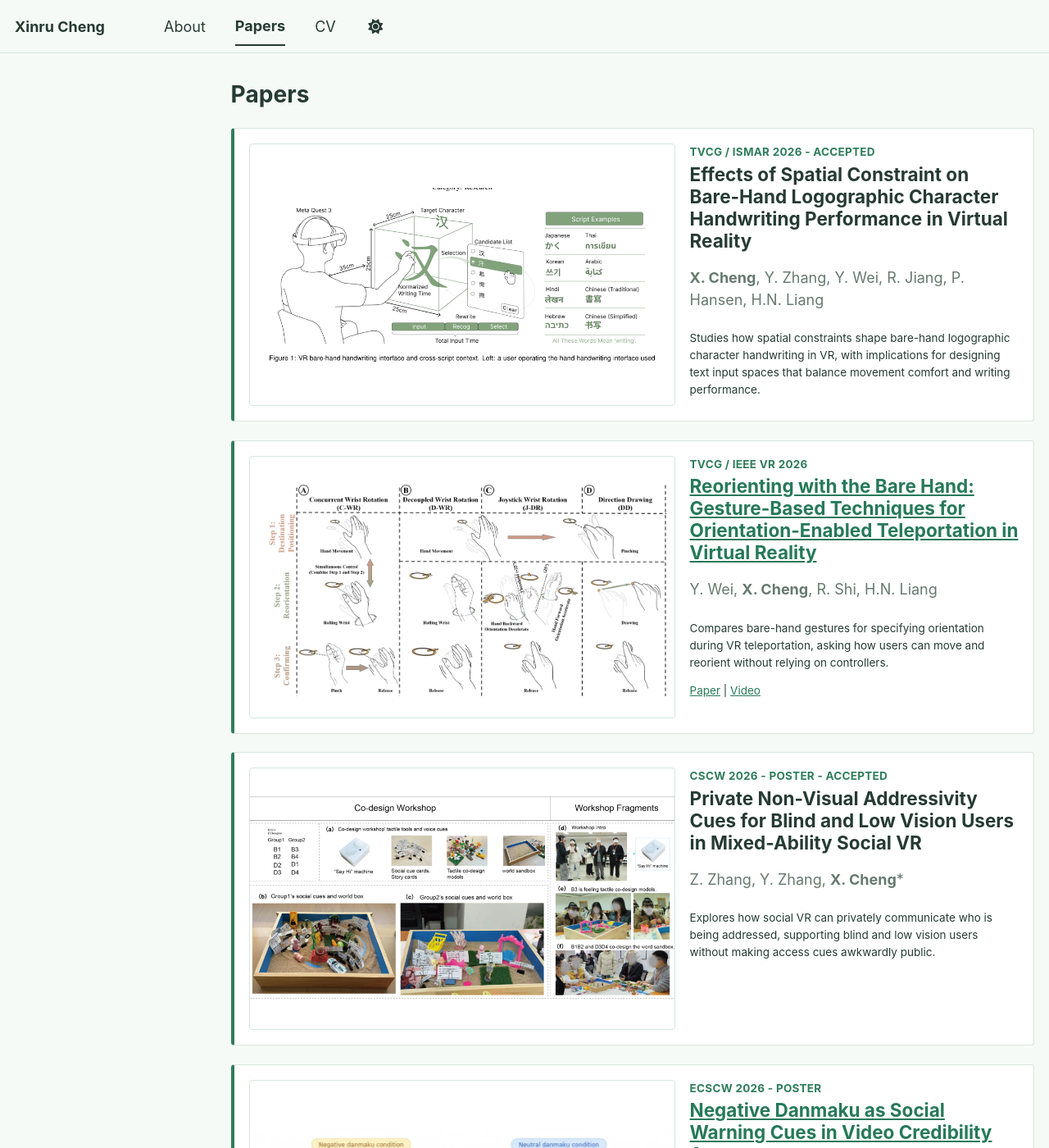
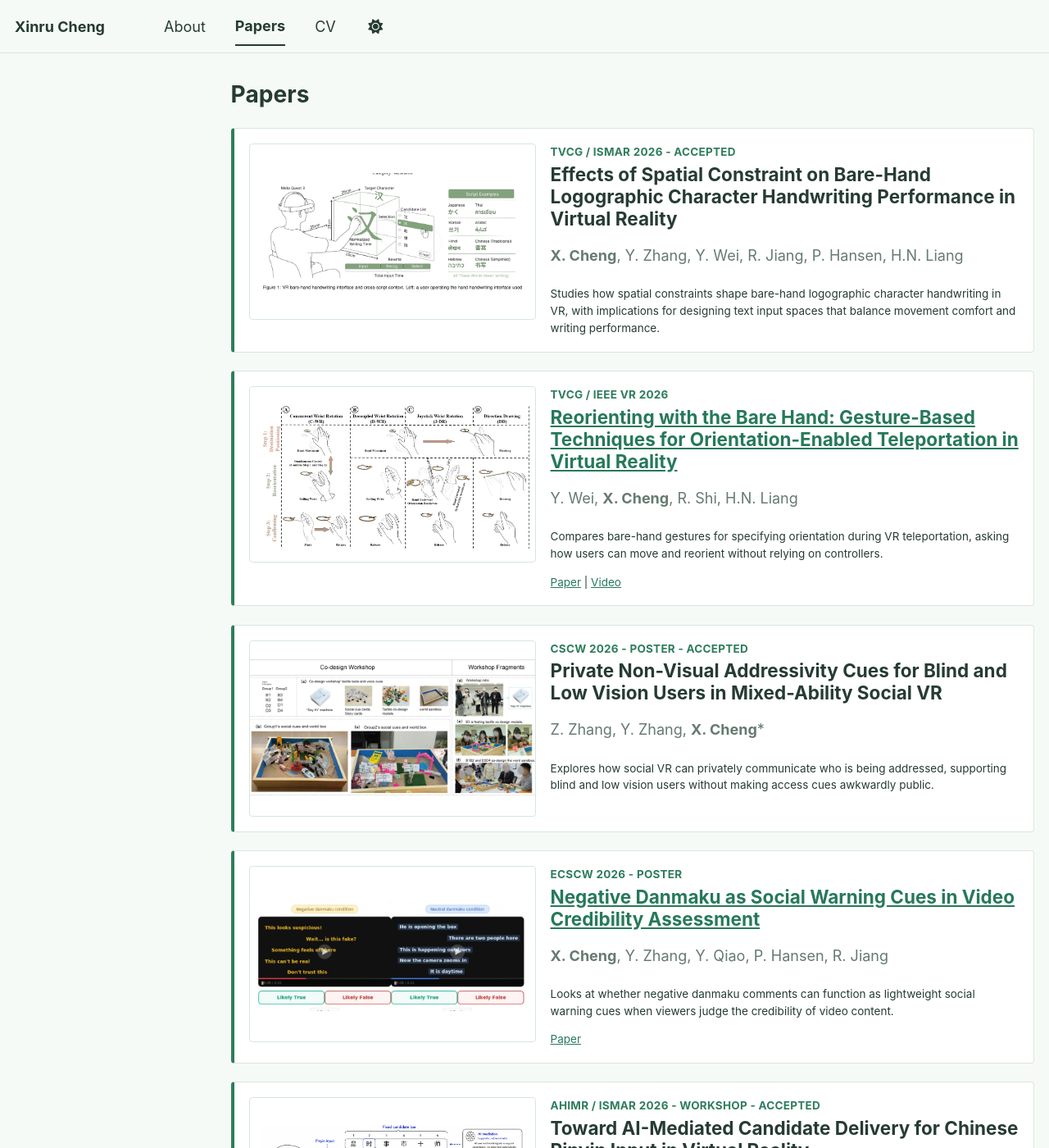
Before and after one commit to raya0313/raya0313.github.io, a Jekyll site: the page built from _pages/publications.html, in a window 1280 px wide and 1400 px high. Shown: the whole window at 82% size. Built offline with Jekyll 4.4.1, drawn with Linux system fonts in a browser that asks for light colours; a script bundle is joined from its source files by our own code; library files that are not in the unit come from our copies.

Commit message:
Reduce paper image size

```diff
--- a/_sass/theme/_raya_green_light.scss
+++ b/_sass/theme/_raya_green_light.scss
@@ -108,7 +108,7 @@ footer {
 
 .publication-card--featured {
   @media (min-width: 720px) {
-    grid-template-columns: 520px 1fr;
+    grid-template-columns: 350px 1fr;
   }
 }
 
@@ -118,7 +118,7 @@ footer {
 
 .publication-card__image img {
   width: 100%;
-  height: 320px;
+  height: 215px;
   object-fit: contain;
   object-position: center;
   background: #fff;
```
